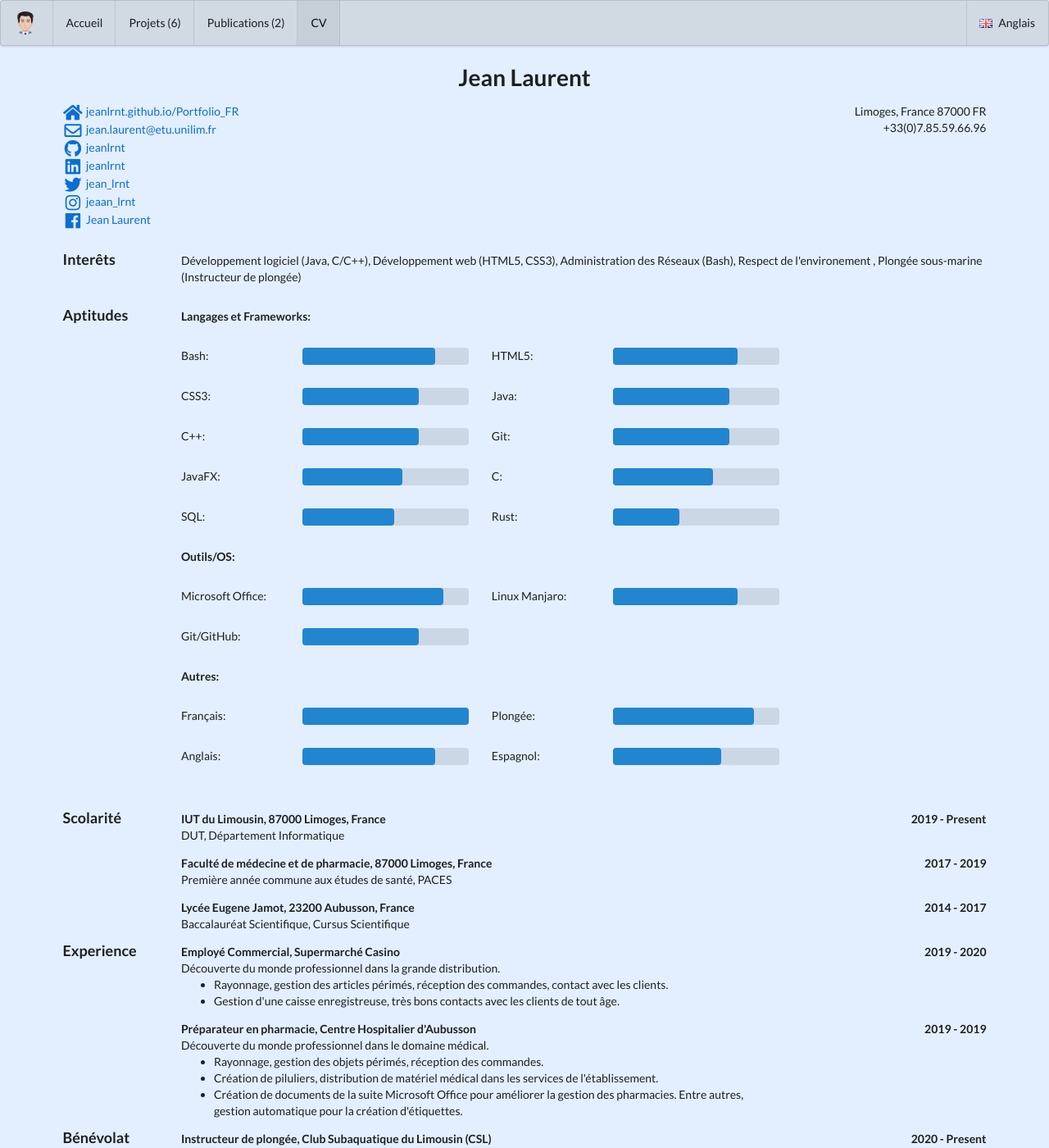
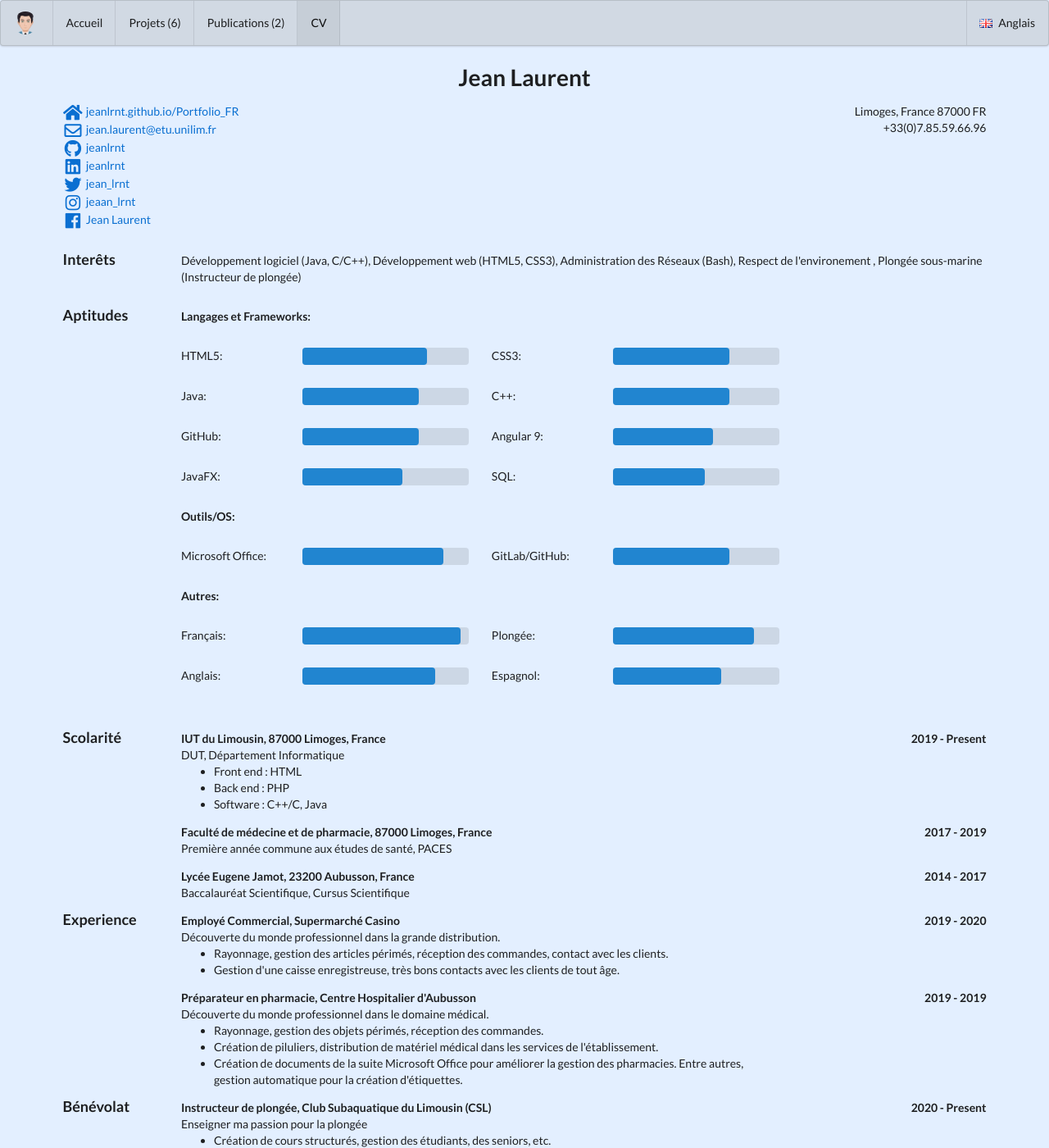
Before and after one commit to jeanlrnt/Portfolio_FR, a Jekyll site: the page built from bio/index.html, in a window 1280 px wide and 1400 px high. Shown: the whole window at 82% size. Built offline with Jekyll 4.4.1, drawn with Linux system fonts in a browser that asks for light colours.

Commit message:
mise a jour textes

```diff
--- a/_data/bio.json
+++ b/_data/bio.json
@@ -6,7 +6,7 @@
     "email": "jean.laurent@etu.unilim.fr",
     "phone": "+33(0)7.85.59.66.96",
     "website": "https://jeanlrnt.github.io/Portfolio_FR",
-    "summary": "Je suis actuellement en seconde année du DUT Informatique (Diplôme Universitaire de Technologie) de l'IUT du Limousin (Institut Universitaire de Technologie). Je compte obtenir mon diplôme en 2021.",
+    "summary": "Je suis actuellement en seconde année du DUT Informatique (Diplôme Universitaire de Technologie) de l'IUT(Institut Universitaire de Technologie) du Limousin à Limoges. Je suis interessé par les technologies du web et je souhaiterais devenir développeur web après mes études en 2021.",
     "location": {
       "address": "",
       "postalCode": "87000",
@@ -78,19 +78,16 @@
     {
       "name": "Langages et Frameworks",
       "keywordslabel": [
-        "Bash",
         "HTML5",
         "CSS3",
         "Java",
         "C++",
-        "Git",
+        "GitHub",
+        "Angular 9",
         "JavaFX",
-        "C",
-        "SQL",
-        "Rust"
+        "SQL"
       ],
       "keywordslevel": [
-        "80",
         "75",
         "70",
         "70",
@@ -98,20 +95,17 @@
         "70",
         "60",
         "60",
-        "55",
-        "40"
+        "55"
       ]
     },
     {
       "name": "Outils/OS",
       "keywordslabel": [
         "Microsoft Office",
-        "Linux Manjaro",
-        "Git/GitHub"
+        "GitLab/GitHub"
       ],
       "keywordslevel": [
         "85",
-        "75",
         "70"
       ]
     },
@@ -124,7 +118,7 @@
         "Espagnol"
       ],
       "keywordslevel": [
-        "100",
+        "95",
         "85",
         "80",
         "65"
@@ -139,7 +133,11 @@
       "startDate": "2019-09-01",
       "endDate": "Present",
       "gpa": "",
-      "courses": []
+      "courses": [
+        "Front end : HTML",
+        "Back end : PHP",
+        "Software : C++/C, Java"
+      ]
     },
     {
       "institution": "Faculté de médecine et de pharmacie, 87000 Limoges, France",
```
Also changed, not shown: Gemfile (added, +29 -0 lines), Gemfile.lock (added).
